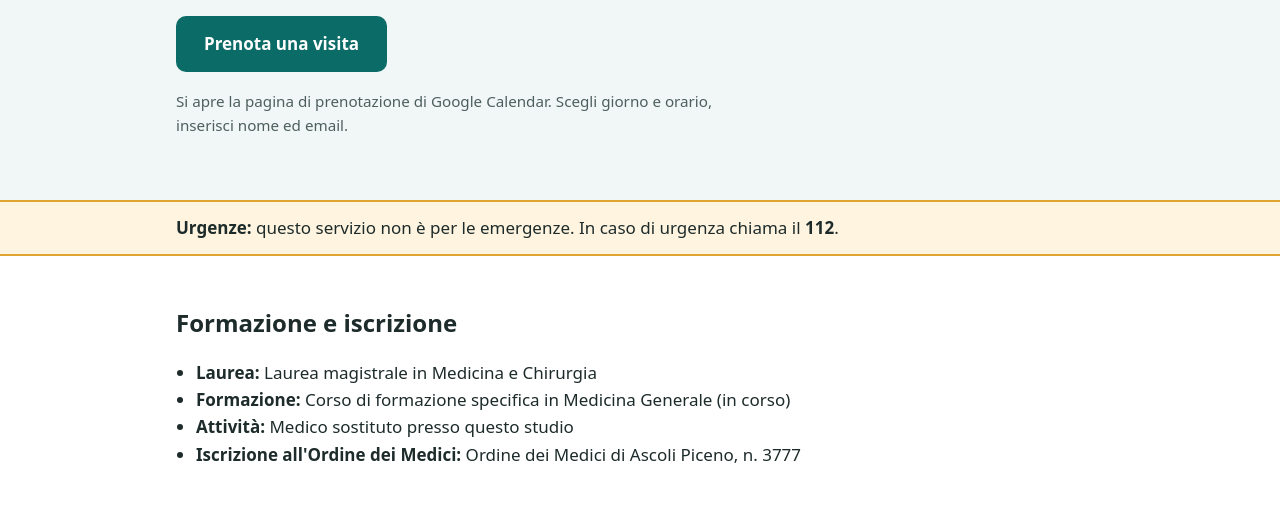
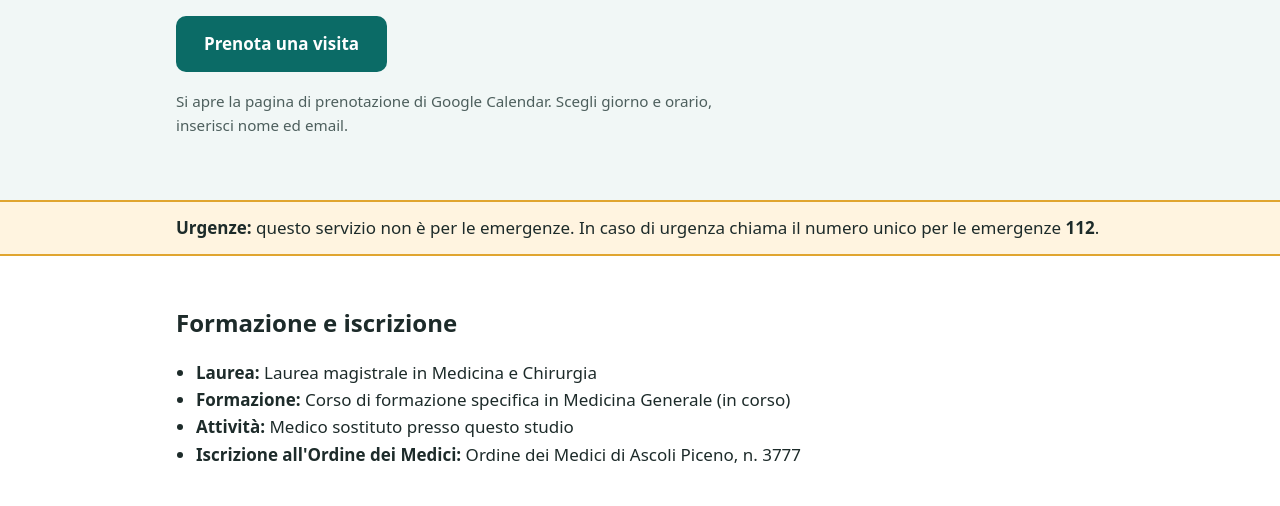
Before and after one commit to alessandro-crescenzi/sito-valentina-crescenzi, a plain HTML site: page index.html in a window 1280 px wide. Shown: the part 294-800 px from the top of the page. Drawn offline with Linux system fonts and the light colour scheme.

Commit message:
add unique emergency number

```diff
--- a/index.html
+++ b/index.html
@@ -80,7 +80,7 @@
 
     <section class="urgent" aria-label="Urgenze">
       <div class="wrap">
-        <p><strong>Urgenze:</strong> questo servizio non è per le emergenze. In caso di urgenza chiama il <strong>112</strong>.</p>
+        <p><strong>Urgenze:</strong> questo servizio non è per le emergenze. In caso di urgenza chiama il numero unico per le emergenze <strong>112</strong>.</p>
       </div>
     </section>
 
```
